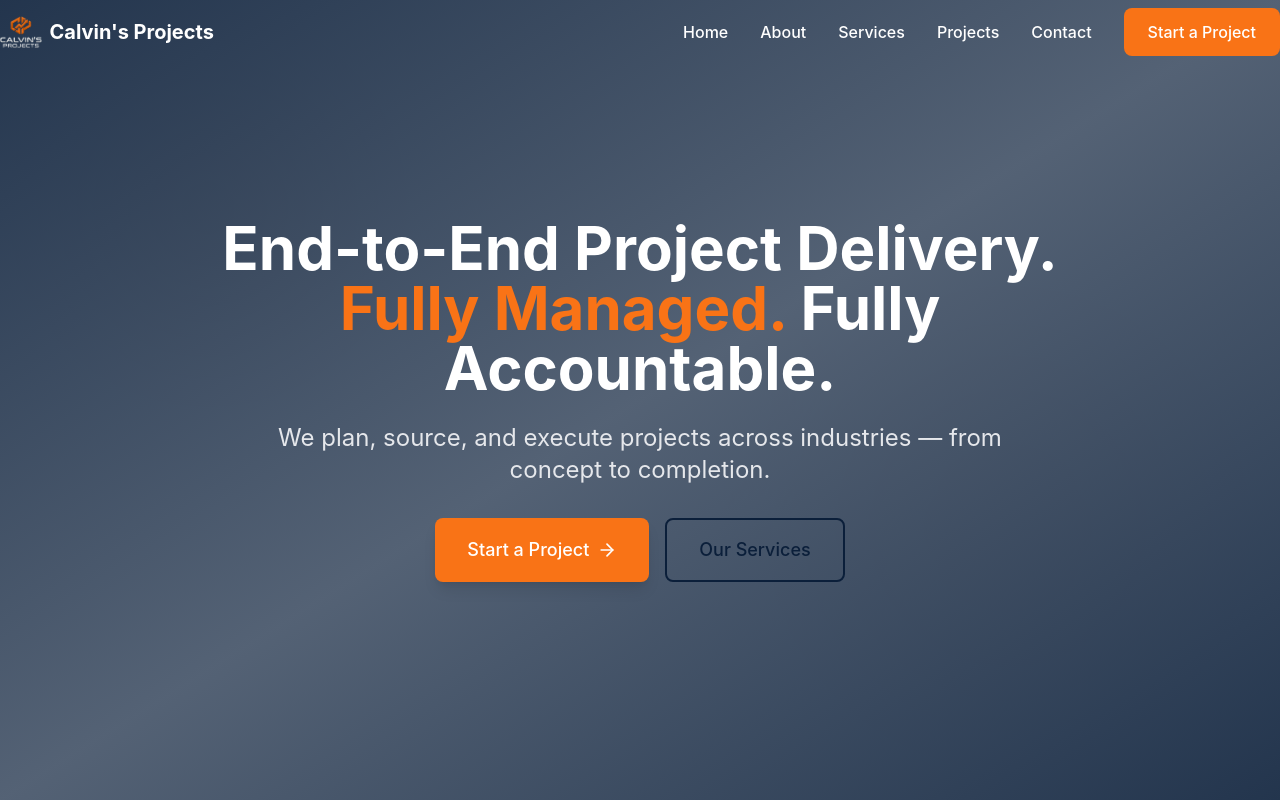
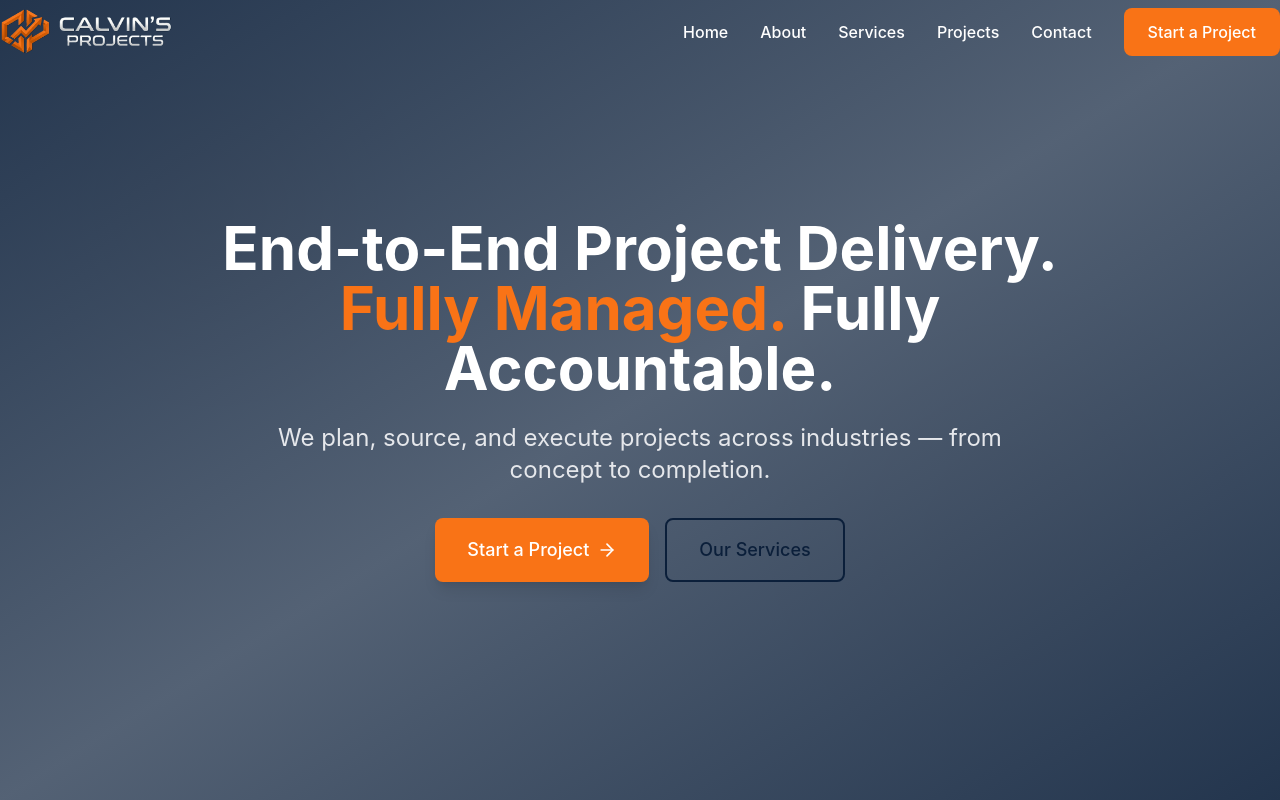
Before and after one commit to SLMakomazi/CalvinProjects, a React (Vite) app: page / in a window 1280 px wide. Shown: the top 800 px of the page. Built offline with nearby package versions, Linux system fonts and the light colour scheme.

Commit message:
navbar fixed and logo

```diff
--- a/src/components/Navbar.jsx
+++ b/src/components/Navbar.jsx
@@ -1,6 +1,7 @@
 import { useState, useEffect } from 'react';
 import { Menu, X } from 'lucide-react';
-import logoCP from '../assets/logoCP.png';
+import logo from '../assets/logo.png';
+import name from '../assets/name.png';
 
 const Navbar = () => {
   const [isOpen, setIsOpen] = useState(false);
@@ -33,10 +34,8 @@
       <div className="container-custom">
         <div className="flex items-center justify-between h-16">
           <div className="flex items-center space-x-2">
-            <img src={logoCP} alt="Calvin's Projects" className="h-8 w-auto" />
-            <span className={`text-xl font-bold transition-colors duration-300 ${
-              isScrolled ? 'text-white' : 'text-white'
-            }`}>Calvin's Projects</span>
+            <img src={logo} alt="Logo" className="h-12 w-auto" />
+            <img src={name} alt="Calvin's Projects" className="h-8 w-auto" />
           </div>
 
           <div className="hidden md:flex items-center space-x-8">
```
